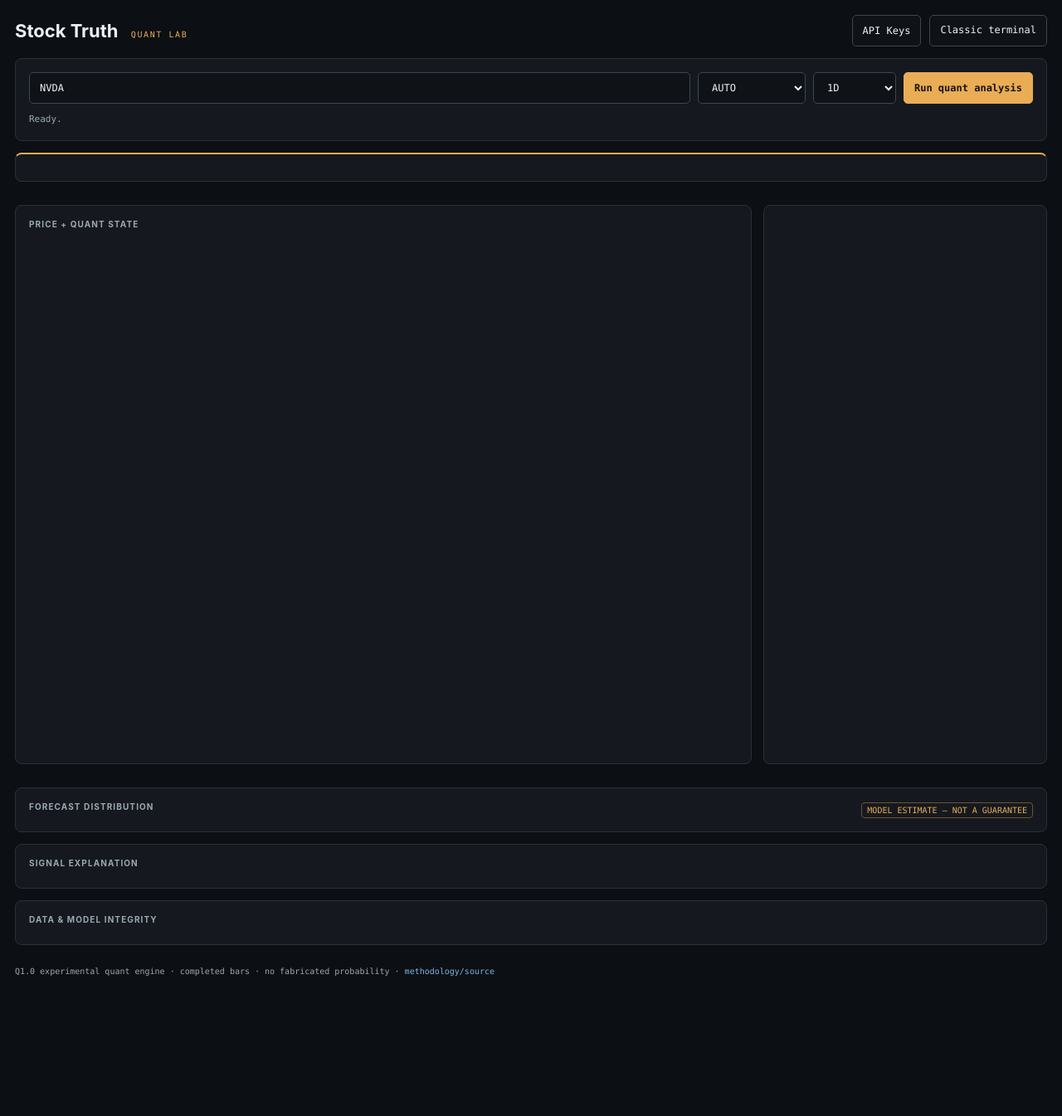
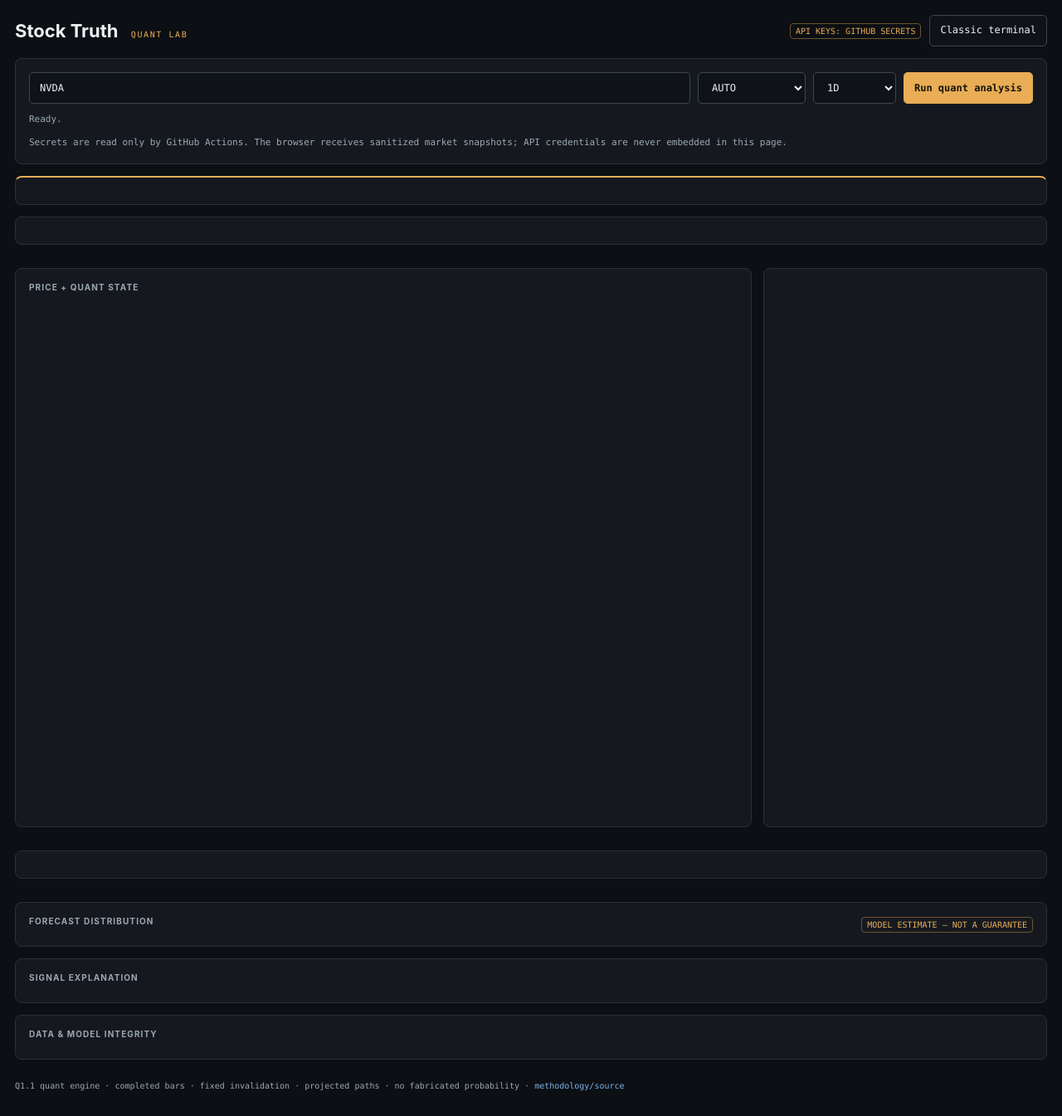
Before and after one commit to samin110597-create/stock-truth-v2, a website: page web/quant/index.html in a window 1280 px wide. Shown: the whole page at 83% size. Before the commit the page ends 1222 px from the top, so only its background shows below. Drawn offline with Linux system fonts and the light colour scheme.

Commit message:
Move Quant Lab to GitHub-secret data model

```diff
--- a/web/quant/index.html
+++ b/web/quant/index.html
@@ -1,12 +1,13 @@
 <!doctype html><html lang="en"><head><meta charset="utf-8"><meta name="viewport" content="width=device-width,initial-scale=1"><meta name="color-scheme" content="dark"><title>Stock Truth Quant Lab</title><link rel="stylesheet" href="./style.css"></head><body><main>
-<header><a href="../" class="brand">Stock Truth <span>QUANT LAB</span></a><div class="row"><button id="keys">API Keys</button><a class="button" href="../">Classic terminal</a></div></header>
-<section class="panel search"><form id="form"><input id="symbol" value="NVDA" placeholder="NVDA, SPY, GC, GOLD, CL, HG…" maxlength="20"><select id="asset"><option>AUTO</option><option>STOCK</option><option>FUTURE</option></select><select id="tf"><option>15M</option><option>1H</option><option>4H</option><option selected>1D</option></select><button class="go">Run quant analysis</button></form><div id="status">Ready.</div></section>
+<header><a href="../" class="brand">Stock Truth <span>QUANT LAB</span></a><div class="row"><span class="tag">API KEYS: GITHUB SECRETS</span><a class="button" href="../">Classic terminal</a></div></header>
+<section class="panel search"><form id="form"><input id="symbol" value="NVDA" placeholder="NVDA, SPY, GC, GOLD, CL, HG…" maxlength="20"><select id="asset"><option>AUTO</option><option>STOCK</option><option>FUTURE</option></select><select id="tf"><option>15M</option><option>1H</option><option>4H</option><option selected>1D</option></select><button class="go">Run quant analysis</button></form><div id="status">Ready.</div><div class="note">Secrets are read only by GitHub Actions. The browser receives sanitized market snapshots; API credentials are never embedded in this page.</div></section>
 <section id="hero" class="panel hero"></section>
+<section id="decision" class="panel decision-panel"></section>
 <section class="grid"><div class="panel chart-panel"><div class="section-title"><h2>Price + quant state</h2><span id="source"></span></div><div id="chart"></div><div id="chart-note" class="note"></div></div><aside class="panel" id="plan"></aside></section>
+<section id="projection" class="panel"></section>
 <section class="grid-three" id="metrics"></section>
 <section class="panel"><div class="section-title"><h2>Forecast distribution</h2><span class="tag">MODEL ESTIMATE — NOT A GUARANTEE</span></div><div id="forecast"></div></section>
 <section class="panel"><h2>Signal explanation</h2><div id="explain"></div></section>
 <section class="panel"><h2>Data & model integrity</h2><div id="integrity"></div></section>
-<dialog id="key-dialog"><form method="dialog"><div class="section-title"><h2>API keys</h2><button value="cancel">Close</button></div><p class="note">Keys are saved only in this browser's local storage. They are not committed to GitHub. Massive/Polygon is the primary feed and is required for futures/commodities and preferred for intraday.</p><label>Massive / Polygon key<input id="k-massive" type="password" autocomplete="off"></label><label>Financial Modeling Prep key<input id="k-fmp" type="password" autocomplete="off"></label><label>Finnhub key<input id="k-finnhub" type="password" autocomplete="off"></label><label>Alpha Vantage key<input id="k-alpha" type="password" autocomplete="off"></label><label>FRED key<input id="k-fred" type="password" autocomplete="off"></label><div class="row"><button id="save-keys" value="default" class="go">Save in this browser</button><button id="clear-keys" value="cancel">Clear saved keys</button></div></form></dialog>
-<footer>Q1.0 experimental quant engine · completed bars · no fabricated probability · <a href="https://github.com/samin110597-create/stock-truth-v2">methodology/source</a></footer>
+<footer>Q1.1 quant engine · completed bars · fixed invalidation · projected paths · no fabricated probability · <a href="https://github.com/samin110597-create/stock-truth-v2">methodology/source</a></footer>
 <script type="module" src="./app.mjs"></script></main></body></html>
```
